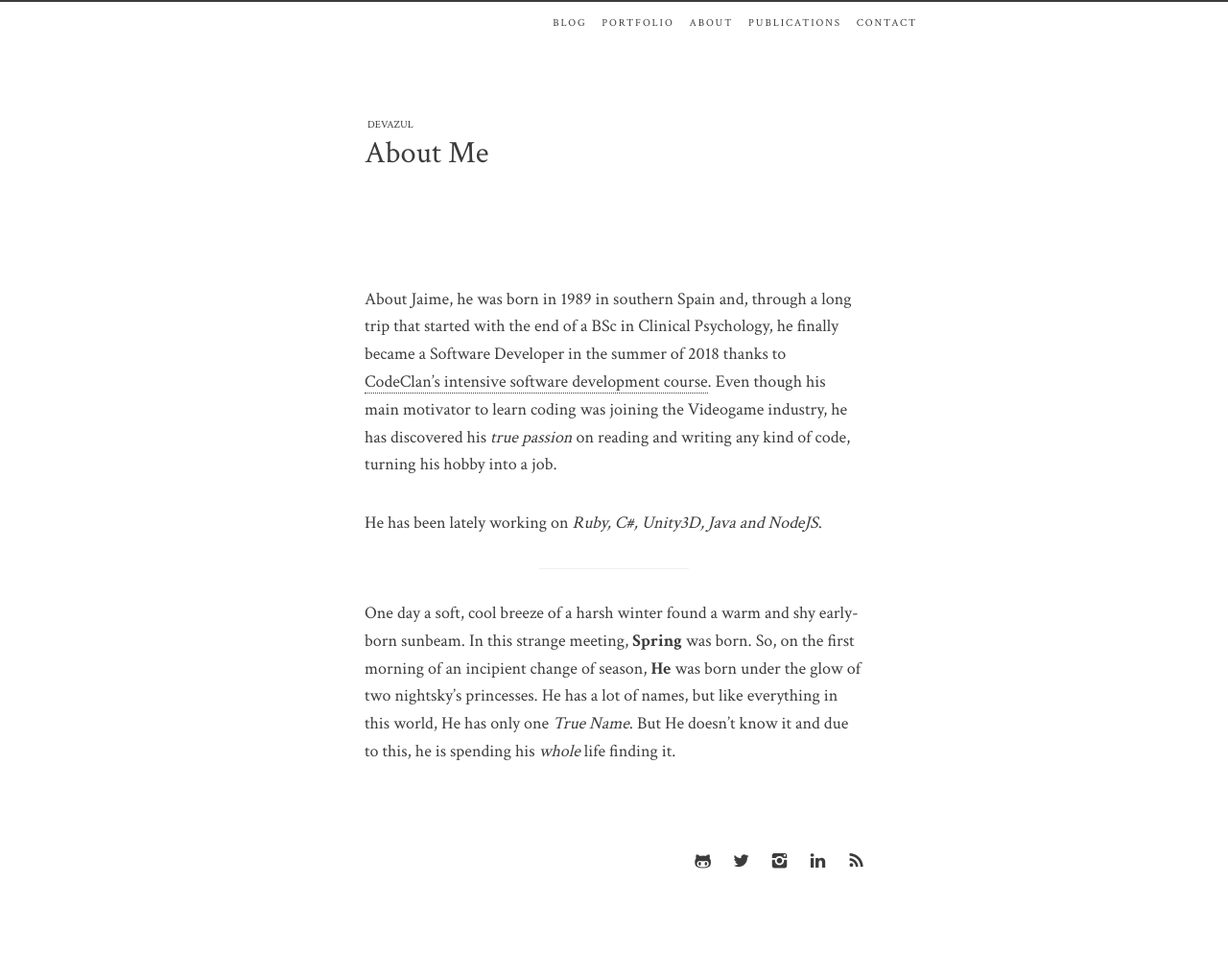
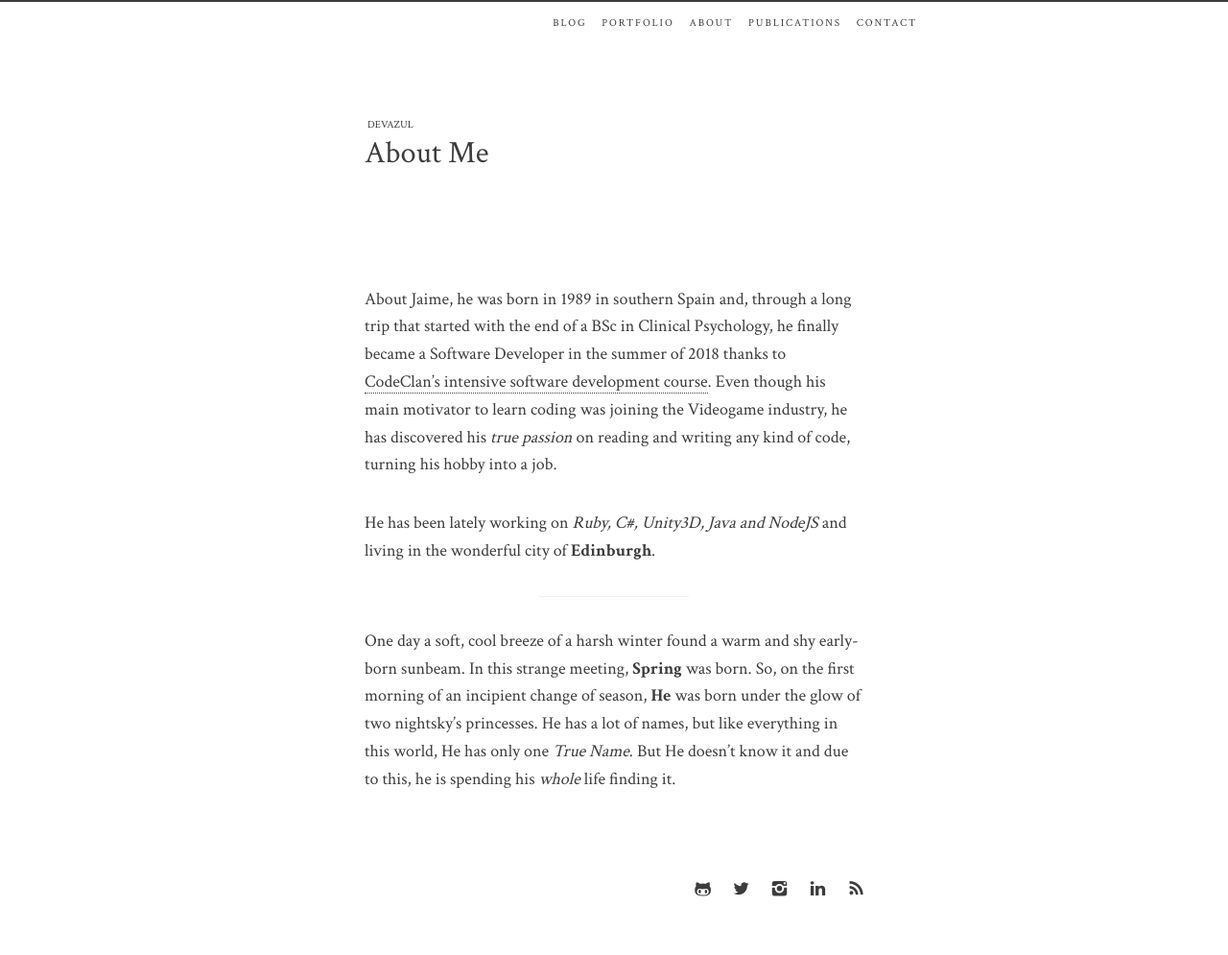
Before and after one commit to DetectiveAzul/DetectiveAzul.github.io, a Jekyll site: the page built from pages/about.md, in a window 1280 px wide. Shown: the whole page at 96% size. Built offline with Jekyll 4.4.1, drawn with Linux system fonts in a browser that asks for light colours; before the commit the page ends 966 px from its top, so only the background shows below that.

Commit message:
Added city on about us

```diff
--- a/pages/about.md
+++ b/pages/about.md
@@ -9,7 +9,7 @@ position: 3
 
 About Jaime, he was born in 1989 in southern Spain and, through a long trip that started with the end of a BSc in Clinical Psychology, he finally became a Software Developer in the summer of 2018 thanks to [CodeClan's intensive software development course](https://codeclan.com/courses/16-week-course/). Even though his main motivator to learn coding was joining the Videogame industry, he has discovered his *true passion* on reading and writing any kind of code, turning his hobby into a job.
 
-He has been lately working on *Ruby, C#, Unity3D, Java and NodeJS*.
+He has been lately working on *Ruby, C#, Unity3D, Java and NodeJS* and living in the wonderful city of **Edinburgh**.
 
 ---
 One day a soft, cool breeze of a harsh winter found a warm and shy early-born sunbeam. In this strange meeting, **Spring** was born. So, on the first morning of an incipient change of season, **He** was born under the glow of two nightsky's princesses. He has a lot of names, but like everything in this world, He has only one *True Name*. But He doesn't know it and due to this, he is spending his *whole* life finding it.
```
